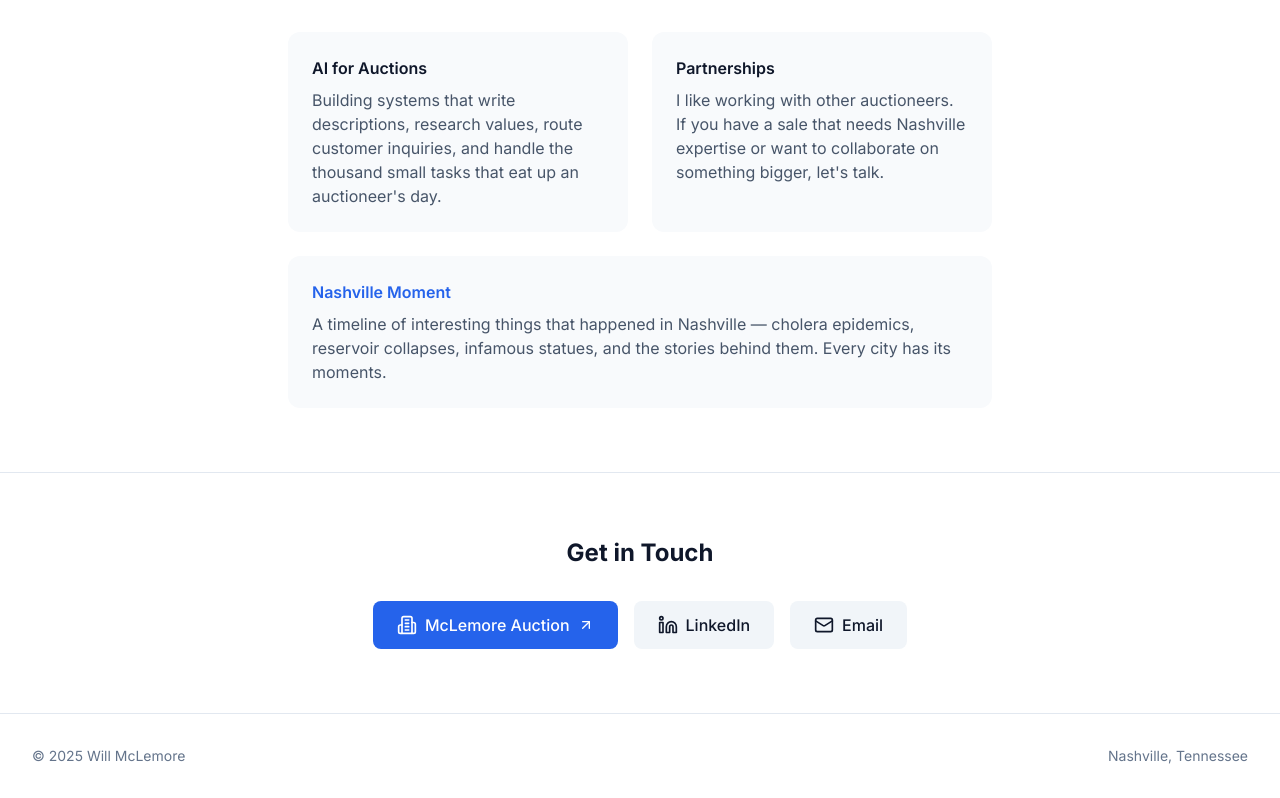
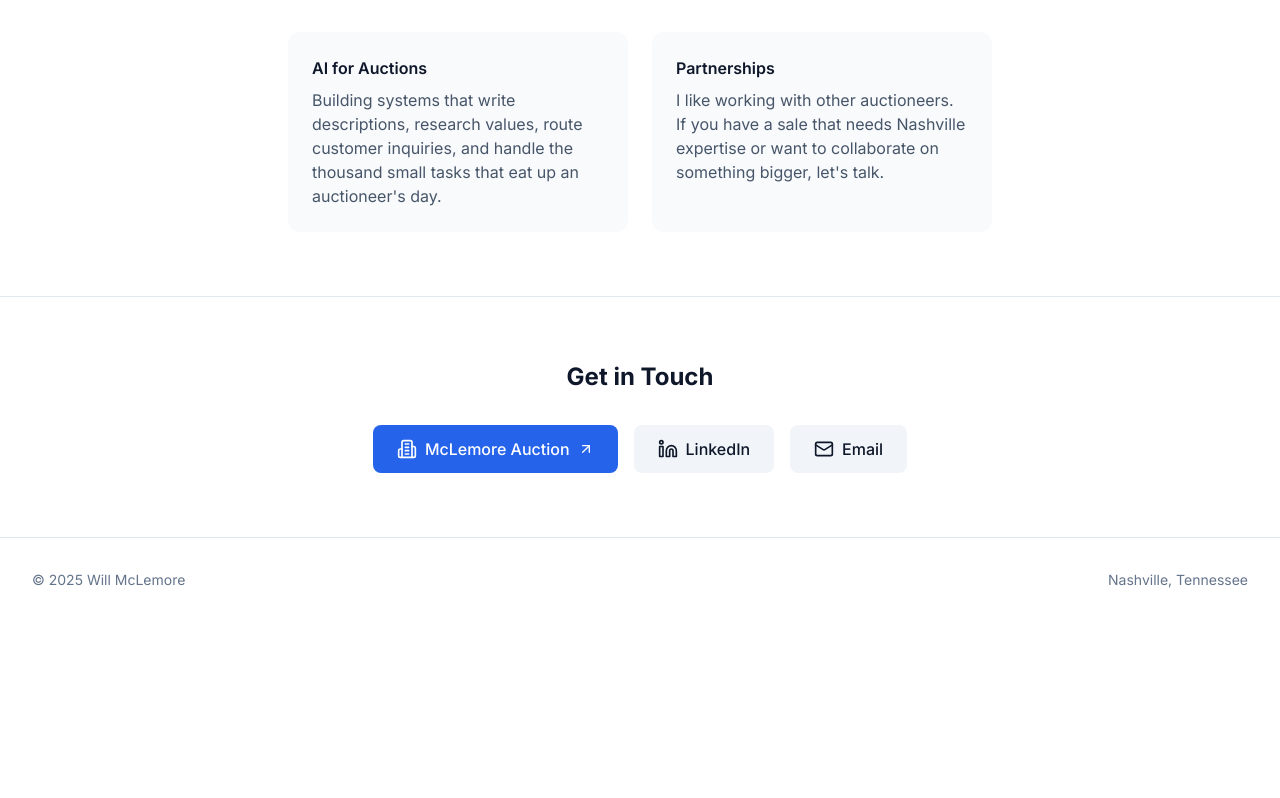
Before and after one commit to willtmc/willmclemore.com, a Next.js app: page / in a window 1280 px wide. Shown: the part 1441-2239 px from the top of the page. After the commit the page ends 2063 px from the top, so only its background shows below. Built offline with nearby package versions, Linux system fonts and the light colour scheme; no server answers.

Commit message:
Revert "feat: add Nashville Moment link to Working On section"
This reverts commit 671aa363db95aca3db654fa624a49f1254af5559.

```diff
--- a/src/app/page.tsx
+++ b/src/app/page.tsx
@@ -158,23 +158,6 @@ export default function HomePage() {
                   something bigger, let&apos;s talk.
                 </p>
               </div>
-              <div className="p-6 rounded-xl bg-slate-50 dark:bg-slate-800/50 md:col-span-2">
-                <h3 className="font-semibold mb-2">
-                  <a
-                    href="https://nashvillemoment.com"
-                    target="_blank"
-                    rel="noopener noreferrer"
-                    className="text-blue-600 dark:text-blue-400 hover:underline"
-                  >
-                    Nashville Moment
-                  </a>
-                </h3>
-                <p className="text-slate-600 dark:text-slate-400">
-                  A timeline of interesting things that happened in Nashville —
-                  cholera epidemics, reservoir collapses, infamous statues,
-                  and the stories behind them. Every city has its moments.
-                </p>
-              </div>
             </div>
           </div>
         </section>
```
